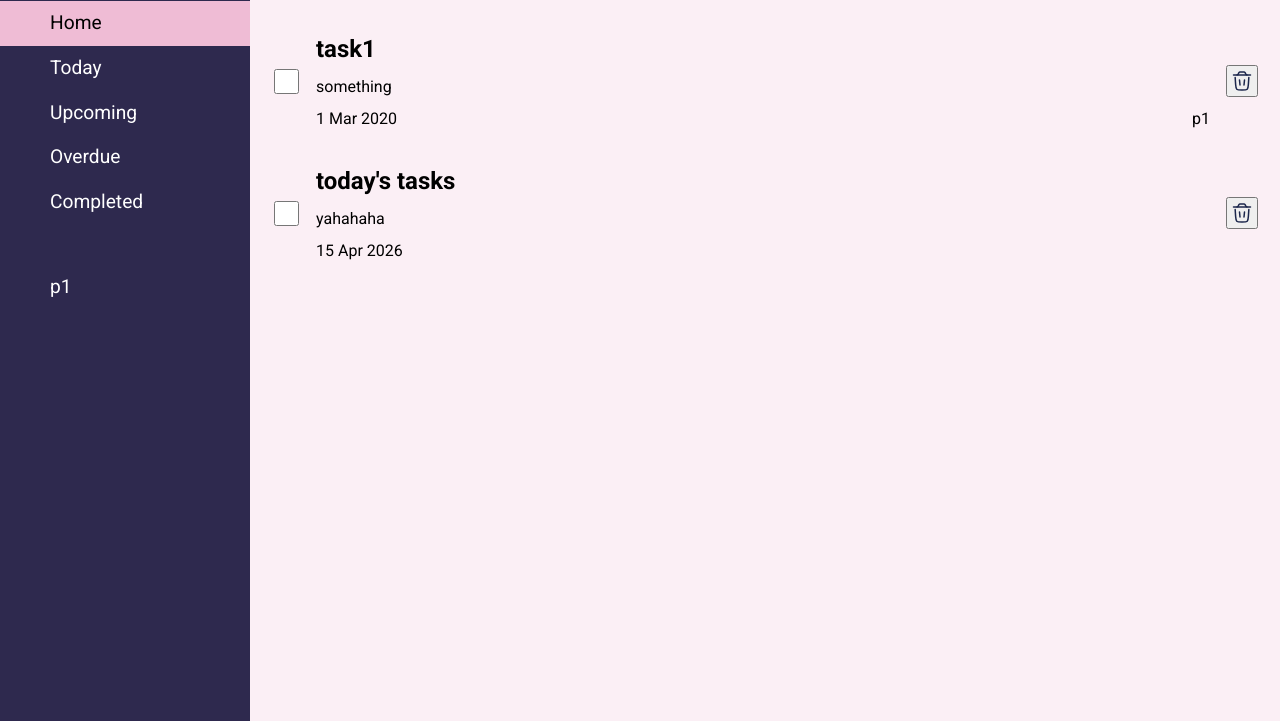
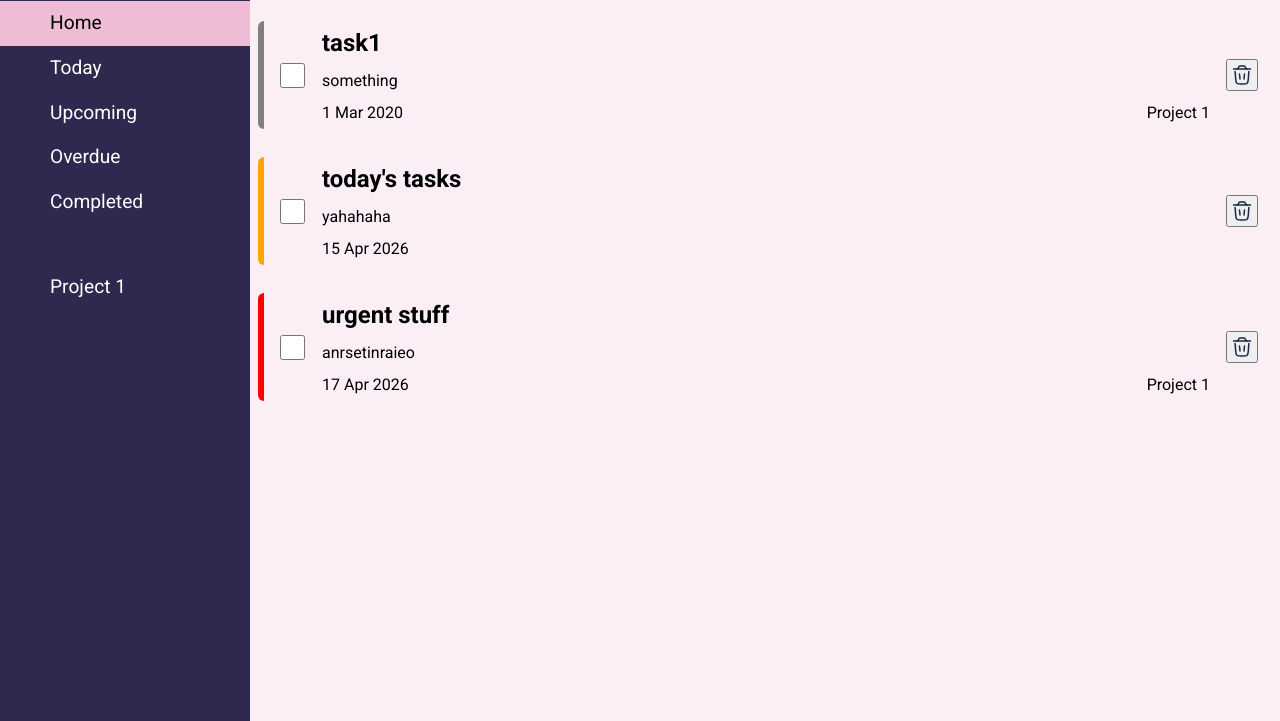
Before and after one commit to dungdul/todo-list, a website built with webpack: page src/template.html in a window 1280 px wide. Shown: the part 79-800 px from the top of the page. Built offline with nearby package versions, Linux system fonts and the light colour scheme.

Commit message:
Make todo items show priority

```diff
--- a/src/css/styles.css
+++ b/src/css/styles.css
@@ -82,20 +82,32 @@ select {
   padding: 0;
   display: flex;
   flex-direction: column;
-  gap: 12px;
+  gap: 28px;
 }
 
 .todo-item {
   list-style: none;
-  border-radius: 28px;
+  border-radius: 6px;
   display: grid;
   grid-template-columns: 36px 1fr 40px;
-  padding: 10px;
+  padding: 4px 10px;
   gap: 0 12px;
 
   &:hover {
     background-color: var(--section-hovered-color);
   }
+}
+
+.priority-low {
+  border-left: 6px solid gray;
+}
+
+.priority-medium {
+  border-left: 6px solid orange;
+}
+
+.priority-high {
+  border-left: 6px solid red;
 }
 
 .checkbox-container {
--- a/src/scripts/display-controller.js
+++ b/src/scripts/display-controller.js
@@ -35,8 +35,9 @@ function renderPage(title, todoItems, showProject=false) {
 
   // Populate ul with todo items
   todoItems.forEach(item => {
+    // The item will have a colored border according to its priority
     const li = document.createElement('li');
-    li.classList.add('todo-item');
+    li.classList.add('todo-item', `priority-${item.priority}`);
     todoListUl.append(li);
 
     // Checkbox
@@ -49,11 +50,15 @@ function renderPage(title, todoItems, showProject=false) {
     // Text box. This includes title, description, and due date
     const todoItemTextDiv = document.createElement('div');
     todoItemTextDiv.classList.add('todo-item-text');
+
+    // Title will be preceded by a colored border according to its priority
     const titleH2 = document.createElement('h2');
     titleH2.textContent = item.title;
+
     const descriptionP = document.createElement('p');
     descriptionP.classList.add('description');
     descriptionP.textContent = item.description;
+
     // Due date and project will go into the same line, so we need a flexbox container
     const dueDateProjectDiv = document.createElement('div');
     dueDateProjectDiv.classList.add('due-date-project-container');
--- a/src/scripts/index.js
+++ b/src/scripts/index.js
@@ -2,8 +2,9 @@ import '../css/styles.css';
 import todoList from './todo-controller.js';
 import { initializeDisplay } from './display-controller.js';
 
-let p1 = todoList.addProject('p1');
+let p1 = todoList.addProject('Project 1');
 todoList.addTodoItem('task1', 'something', '2020-03-01', 'low', p1.id);
 todoList.addTodoItem("today's tasks", 'yahahaha', '2026-04-15', 'medium');
+todoList.addTodoItem("urgent stuff", "anrsetinraieo", '2026-04-17', 'high', p1.id);
 
 initializeDisplay();
```
